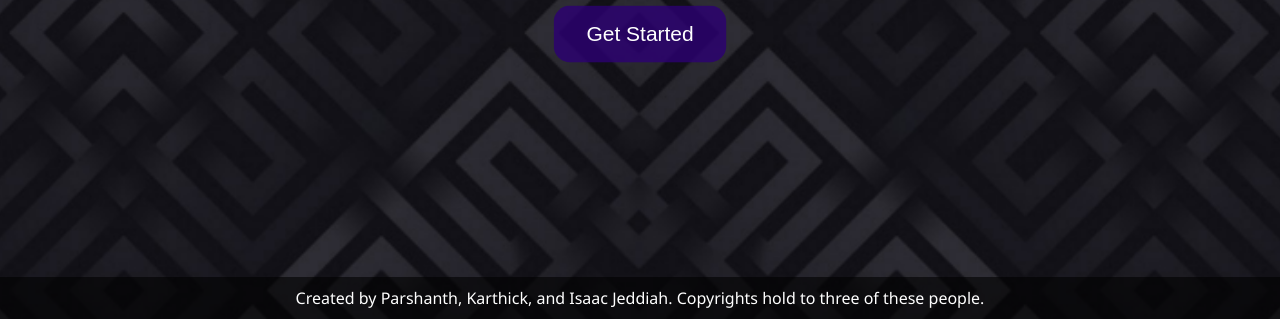
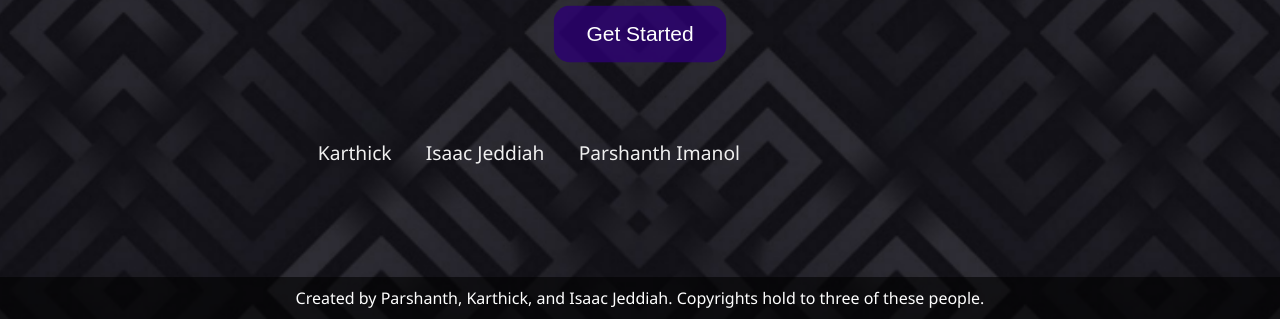
Before and after one commit to parshanth/PAKARIS-Distance-Finder, a plain HTML site: page intro.html in a window 1280 px wide. Shown: the part 481-800 px from the top of the page. Drawn offline with Linux system fonts and the light colour scheme.

Commit message:
completed

```diff
--- a/intro.html
+++ b/intro.html
@@ -138,6 +138,28 @@
                 background-position: 200% center;
             }
         }
+
+        .right-container {
+            position: absolute;
+            right: 510px;
+            top: 620px;
+            text-align: left;
+            color: white;
+        }
+
+        .right-container a {
+            color: #f0f0f0;
+            text-decoration: none;
+            font-size: 1.2em;
+            margin-right: 30px;
+
+        }
+
+        .right-container a:hover {
+            color: rgb(2, 110, 205);
+        }
+
+
     </style>
 </head>
 <body>
@@ -145,6 +167,12 @@
     <h1 class="subtitle small">using</h1>
     <h1 class="subtitle dijkstra">Dijkstra's Algorithm</h1>
     <button onclick="window.location.href='index.html'">Get Started</button>
+    <div class="right-container">
+
+        <a href="https://www.linkedin.com/in/karthickbrito/">Karthick</a>
+        <a href="https://www.linkedin.com/in/isaac-jeddiah-40ba02256/">Isaac Jeddiah</a>
+        <a href="https://www.linkedin.com/in/parshanth-imanol-98651624a/">Parshanth Imanol</a>
+    </div>
     <div class="footer">
         <div class="marquee">
             <span>Created by Parshanth, Karthick, and Isaac Jeddiah. Copyrights hold to three of these people.</span>
```
Also changed, not shown: linkedin.png (added).
